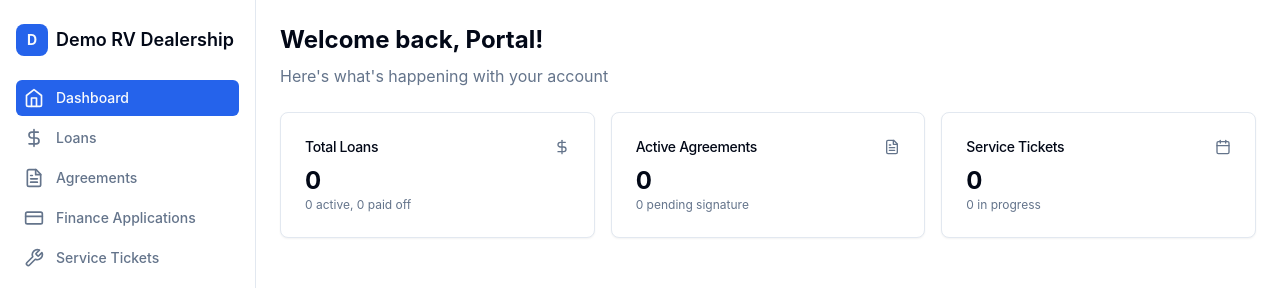
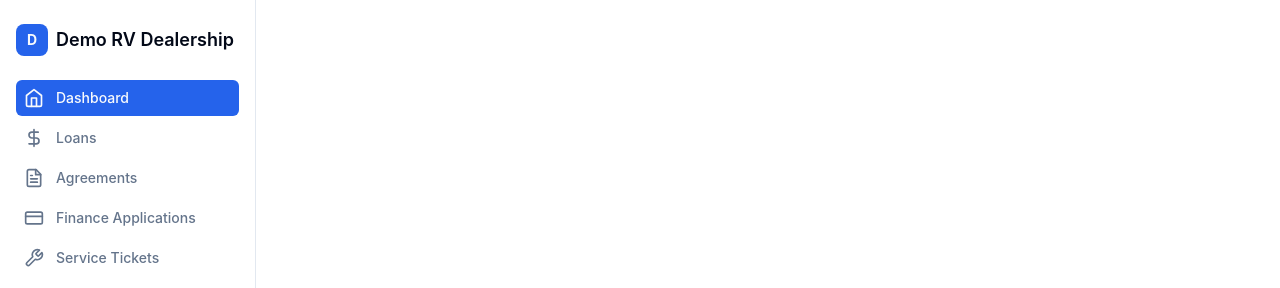
Before and after one commit to tschickel22/PLATFORM-DMS-CRM-7-11-25, a React (Vite) app: page /portalclient in a window 1280 px wide. Shown: the top 288 px of the page. Built offline with nearby package versions, Linux system fonts and the light colour scheme.

Commit message:
Fix all duplicate declarations and issues in ClientPortalLayout

```diff
--- a/src/components/layout/ClientPortalLayout.tsx
+++ b/src/components/layout/ClientPortalLayout.tsx
@@ -11,254 +11,51 @@ import { ClientServiceTickets } from '@/modules/client-portal/components/ClientS
 import { ClientSettings } from '@/modules/client-portal/components/ClientSettings'
 import { Card, CardContent, CardDescription, CardHeader, CardTitle } from '@/components/ui/card'
 import { Badge } from '@/components/ui/badge'
-import { Button } from '@/components/ui/button'
-import {
-  DollarSign,
-  FileText,
-  Calendar,
-  Settings,
-  X
-} from 'lucide-react'
-import { usePortal } from '@/contexts/PortalContext'
-import { mockFinance } from '@/mocks/financeMock'
-import { mockAgreements } from '@/mocks/agreementsMock'
-import { mockServiceOps } from '@/mocks/serviceOpsMock'
-import { mockFinanceApplications } from '@/modules/finance-application/mocks/financeApplicationMock'
 
-function ClientDashboard() {
-  const { getDisplayName, getDisplayEmail, getCustomerId, isProxying, proxiedClient } = usePortal()
-
-  // Get customer-specific data based on the current customer ID
-  const customerId = getCustomerId()
-
-  // Filter data for the current customer
-  const customerLoans = mockFinance.sampleLoans.filter(loan =>
-    loan.customerId === customerId || loan.customerName === getDisplayName()
-  )
-
-  const customerAgreements = mockAgreements.sampleAgreements.filter(agreement =>
-    agreement.customerId === customerId || agreement.customerName === getDisplayName()
-  )
-
-  const customerApplications = mockFinanceApplications.sampleApplications.filter(app =>
-    app.customerId === customerId || app.customerName === getDisplayName()
-  )
-
-  const customerServiceTickets = mockServiceOps.sampleTickets.filter(ticket =>
-    ticket.customerId === customerId || ticket.customerName === getDisplayName()
-  )
-
-  // Calculate dynamic stats
-  const activeLoans = customerLoans.filter(loan => ['Current', 'Active'].includes(loan.status))
-  const paidOffLoans = customerLoans.filter(loan => loan.status === 'Paid Off')
-  const pendingAgreements = customerAgreements.filter(agreement => agreement.status === 'PENDING')
-  const inProgressTickets = customerServiceTickets.filter(ticket => ticket.status === 'In Progress')
-
+function ClientPortalRoutes() {
   return (
-    <div className="space-y-6">
-      {/* Welcome Section */}
-      <div className="space-y-2">
-        <h1 className="text-2xl font-bold">Welcome back, {getDisplayName().split(' ')[0]}!</h1>
-        <p className="text-muted-foreground">
-          Here's what's happening with your account
-        </p>
-      </div>
-
-      {/* Quick Stats */}
-      <div className="grid gap-4 md:grid-cols-3">
-        <Card>
-          <CardHeader className="flex flex-row items-center justify-between space-y-0 pb-2">
-            <CardTitle className="text-sm font-medium">Total Loans</CardTitle>
-            <DollarSign className="h-4 w-4 text-muted-foreground" />
-          </CardHeader>
-          <CardContent>
-            <div className="text-2xl font-bold">{customerLoans.length}</div>
-            <p className="text-xs text-muted-foreground">
-              {activeLoans.length} active, {paidOffLoans.length} paid off
-            </p>
-          </CardContent>
-        </Card>
-        <Card>
-          <CardHeader className="flex flex-row items-center justify-between space-y-0 pb-2">
-            <CardTitle className="text-sm font-medium">Active Agreements</CardTitle>
-            <FileText className="h-4 w-4 text-muted-foreground" />
-          </CardHeader>
-          <CardContent>
-            <div className="text-2xl font-bold">{customerAgreements.length}</div>
-            <p className="text-xs text-muted-foreground">
-              {pendingAgreements.length} pending signature
-            </p>
-          </CardContent>
-        </Card>
-        <Card>
-          <CardHeader className="flex flex-row items-center justify-between space-y-0 pb-2">
-            <CardTitle className="text-sm font-medium">Service Tickets</CardTitle>
-            <Calendar className="h-4 w-4 text-muted-foreground" />
-          </CardHeader>
-          <CardContent>
-            <div className="text-2xl font-bold">{customerServiceTickets.length}</div>
-            <p className="text-xs text-muted-foreground">
-              {inProgressTickets.length} in progress
-            </p>
-          </CardContent>
-        </Card>
-      </div>
-    </div>
+    <Routes>
+      <Route path="/" element={<ClientPortal><div /></ClientPortal>} />
+      <Route path="/loans" element={
+        <ClientPortal>
+          <ClientLoansView />
+        </ClientPortal>
+      } />
+      <Route path="/agreements" element={
+        <ClientPortal>
+          <ClientAgreements />
+        </ClientPortal>
+      } />
+      <Route path="/finance-applications" element={
+        <ClientPortal>
+          <PortalApplicationView />
+        </ClientPortal>
+      } />
+      <Route path="/service-tickets" element={
+        <ClientPortal>
+          <ClientServiceTickets />
+        </ClientPortal>
+      } />
+      <Route path="/settings" element={
+        <ClientPortal>
+          <ClientSettings />
+        </ClientPortal>
+      } />
+    </Routes>
   )
 }
 
-function ClientLoans() {
-  const { getDisplayName, getCustomerId } = usePortal()
-  const customerId = getCustomerId()
+export default function ClientPortalLayout() {
+  const [searchParams] = useSearchParams()
+  const impersonateClientId = searchParams.get('impersonateClientId')
 
-  const customerLoans = mockFinance.sampleLoans.filter(loan =>
-    loan.customerId === customerId || loan.customerName === getDisplayName()
-  )
+  // Find the impersonated user if ID is provided
+  const impersonatedUser = impersonateClientId
+    ? mockUsers.sampleUsers.find(user => user.id === impersonateClientId)
+    : null
 
   return (
-    <div className="space-y-6">
-      <div>
-        <h1 className="text-2xl font-bold">Your Loans</h1>
-        <p className="text-muted-foreground">
-          Manage your loan accounts and payments
-        </p>
-      </div>
-
-      <div className="grid gap-4">
-        {customerLoans.map((loan) => (
-          <Card key={loan.id}>
-            <CardHeader>
-              <div className="flex items-center justify-between">
-                <CardTitle className="text-lg">{loan.type}</CardTitle>
-                <Badge variant={loan.status === 'Current' ? 'default' : 'secondary'}>
-                  {loan.status}
-                </Badge>
-              </div>
-              <CardDescription>
-                Loan ID: {loan.id}
-              </CardDescription>
-            </CardHeader>
-            <CardContent>
-              <div className="grid grid-cols-2 md:grid-cols-4 gap-4 text-sm">
-                <div>
-                  <p className="text-muted-foreground">Principal</p>
-                  <p className="font-medium">${loan.principal.toLocaleString()}</p>
-                </div>
-                <div>
-                  <p className="text-muted-foreground">Balance</p>
-                  <p className="font-medium">${loan.balance.toLocaleString()}</p>
-                </div>
-                <div>
-                  <p className="text-muted-foreground">Interest Rate</p>
-                  <p className="font-medium">{loan.interestRate}%</p>
-                </div>
-                <div>
-                  <p className="text-muted-foreground">Next Payment</p>
-                  <p className="font-medium">{new Date(loan.nextPaymentDate).toLocaleDateString()}</p>
-                </div>
-              </div>
-            </CardContent>
-          </Card>
-        ))}
-      </div>
-    </div>
-  )
-}
-
-function ClientAgreements() {
-  const { getDisplayName, getCustomerId } = usePortal()
-  const customerId = getCustomerId()
-
-  const customerAgreements = mockAgreements.sampleAgreements.filter(agreement =>
-    agreement.customerId === customerId || agreement.customerName === getDisplayName()
-  )
-
-  return (
-    <div className="space-y-6">
-      <div>
-        <h1 className="text-2xl font-bold">Your Agreements</h1>
-        <p className="text-muted-foreground">
-          Review and manage your agreements
-        </p>
-      </div>
-
-      <div className="grid gap-4">
-        {customerAgreements.map((agreement) => (
-          <Card key={agreement.id}>
-            <CardHeader>
-              <div className="flex items-center justify-between">
-                <CardTitle className="text-lg">{agreement.type}</CardTitle>
-                <Badge variant={agreement.status === 'PENDING' ? 'destructive' : 'default'}>
-                  {agreement.status}
-                </Badge>
-              </div>
-              <CardDescription>
-                Created: {new Date(agreement.createdAt).toLocaleDateString()}
-              </CardDescription>
-            </CardHeader>
-            <CardContent>
-              <p className="text-sm text-muted-foreground mb-4">
-                {agreement.description}
-              </p>
-              {agreement.status === 'PENDING' && (
-                <Button size="sm">
-                  Review & Sign
-                </Button>
-              )}
-            </CardContent>
-          </Card>
-        ))}
-      </div>
-    </div>
-  )
-}
-
-function ClientSettings() {
-  const { getDisplayName, getDisplayEmail } = usePortal()
-
-  return (
-    <div className="space-y-6">
-      <div>
-        <h1 className="text-2xl font-bold">Account Settings</h1>
-        <p className="text-muted-foreground">
-          Manage your account preferences
-        </p>
-      </div>
-
-      <Card>
-        <CardHeader>
-          <CardTitle>Profile Information</CardTitle>
-          <CardDescription>
-            Your account details
-          </CardDescription>
-        </CardHeader>
-        <CardContent className="space-y-4">
-          <div>
-            <label className="text-sm font-medium">Name</label>
-            <p className="text-sm text-muted-foreground">{getDisplayName()}</p>
-          </div>
-          <div>
-            <label className="text-sm font-medium">Email</label>
-            <p className="text-sm text-muted-foreground">{getDisplayEmail()}</p>
-          </div>
-        </CardContent>
-      </Card>
-    </div>
-  )
-}
-
-function ClientPortalLayout() {
-  const [searchParams, setSearchParams] = useSearchParams()
-  const impersonateClientId = searchParams.get('impersonateClientId')
-  const impersonatedUser = mockUsers.sampleUsers.find(u => u.id === impersonateClientId)
-
-  const clearImpersonation = () => {
-    const newSearchParams = new URLSearchParams(searchParams)
-    newSearchParams.delete('impersonateClientId')
-    setSearchParams(newSearchParams)
-  }
-
-  return (
+    <ErrorBoundary>
       <PortalProvider
         impersonatedUser={impersonatedUser}
         fallbackUser={{
@@ -266,50 +63,8 @@ function ClientPortalLayout() {
           email: 'customer@portal.com'
         }}
       >
-      <ClientPortal>
-        {/* Impersonation Banner */}
-        {impersonatedUser && (
-          <div className="bg-blue-50 border border-blue-200 rounded-md p-3 flex items-center justify-between mb-6">
-            <p className="text-sm text-blue-700">
-              <strong>Admin View:</strong> You are viewing the portal as {impersonatedUser.name} ({impersonatedUser.email})
-            </p>
-            <Button
-              variant="outline"
-              size="sm"
-              onClick={clearImpersonation}
-              className="text-blue-700 border-blue-300 hover:bg-blue-100"
-            >
-              <X className="h-4 w-4 mr-2" />
-              Exit Impersonation
-            </Button>
-          </div>
-        )}
-
-        <Routes>
-          <Route path="/" element={<ClientDashboard />} />
-          <Route path="/loans" element={<ClientLoansView />} />
-          <Route path="/agreements" element={<ClientAgreements />} />
-          <Route path="/finance-applications" element={<PortalApplicationView />} />
-          <Route path="/service-tickets" element={<ClientServiceTickets />} />
-          <Route path="/settings" element={<ClientSettings />} />
-          <Route path="/*" element={<div>Portal Dashboard</div>} />
-        </Routes>
-      </ClientPortal>
-      <ErrorBoundary>
-        <ClientPortal>
-          <Routes>
-            <Route path="/" element={<div>Portal Dashboard</div>} />
-            <Route path="/loans" element={<ClientLoansView />} />
-            <Route path="/agreements" element={<ClientAgreements />} />
-            <Route path="/finance-applications" element={<PortalApplicationView />} />
-            <Route path="/service-tickets" element={<ClientServiceTickets />} />
-            <Route path="/settings" element={<ClientSettings />} />
-            <Route path="/*" element={<div>Portal Dashboard</div>} />
-          </Routes>
-        </ClientPortal>
+        <ClientPortalRoutes />
+      </PortalProvider>
     </ErrorBoundary>
-    </PortalProvider>
   )
 }
-
-export default ClientPortalLayout
```
Lines whose indentation alone changed are shown as unchanged.
